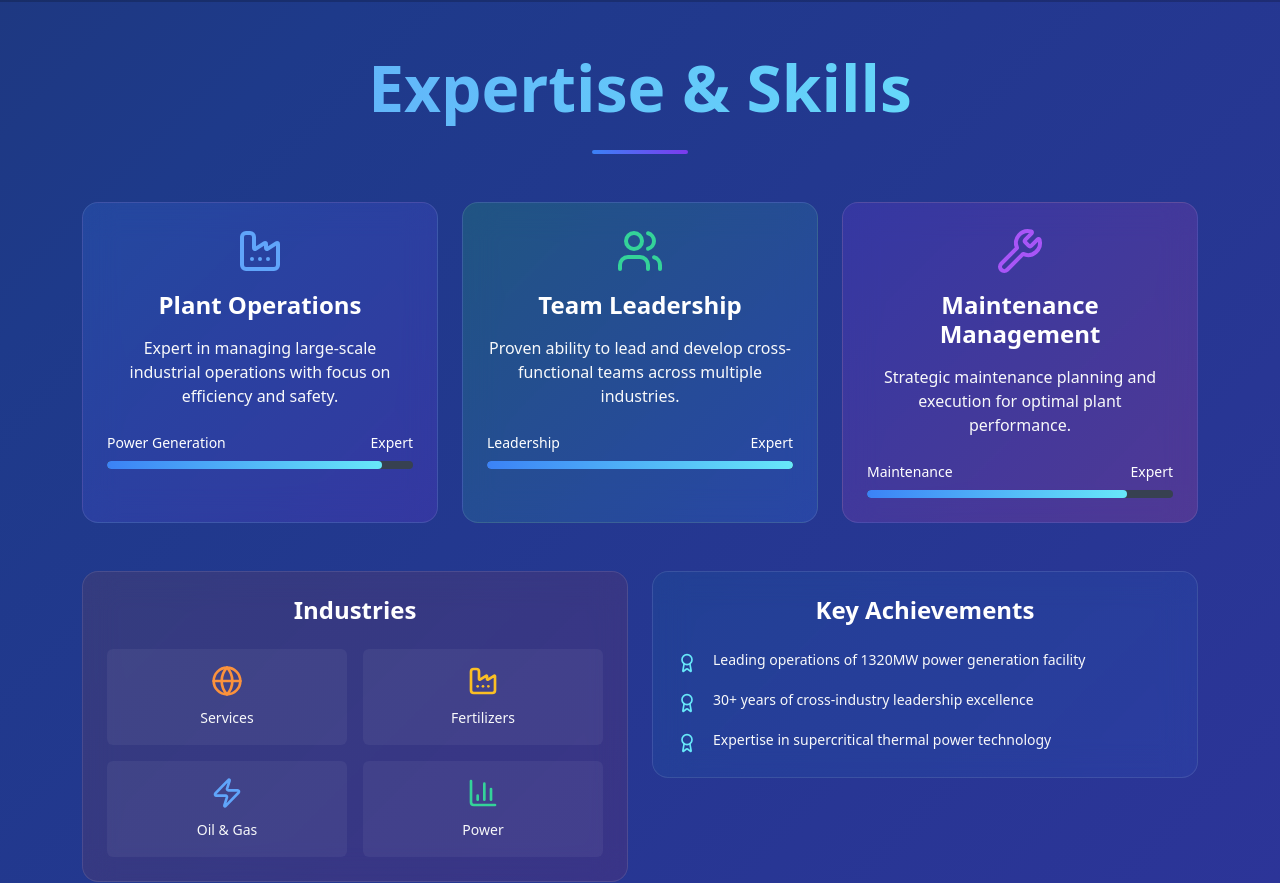
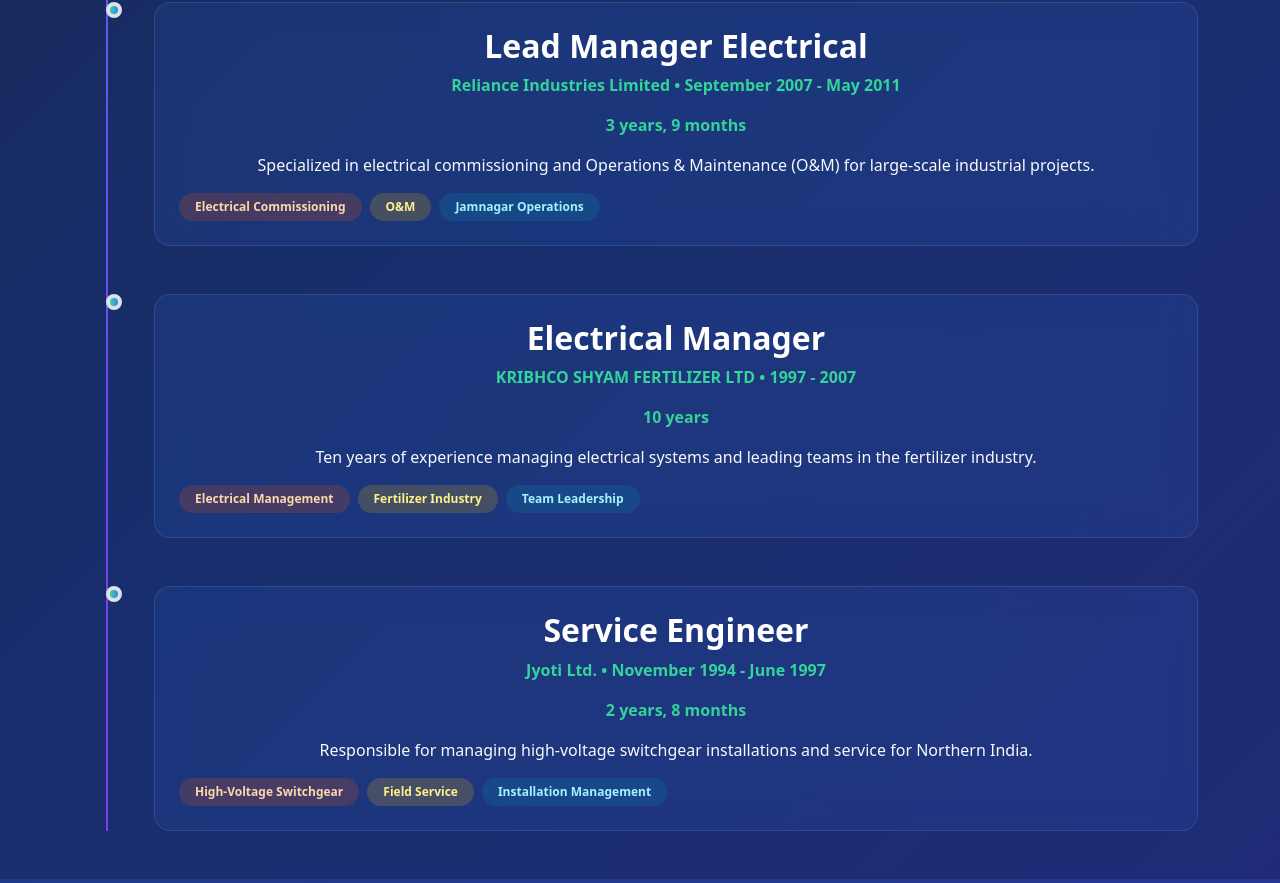
Before and after one commit to Kar7avya/ManishResume, a React (Create React App) app in the folder frontend/: page / in a window 1280 px wide. Shown: the part 2888-3771 px from the top of the page. Built offline with nearby package versions, Linux system fonts and the light colour scheme.

Commit message:
Update Portfolio.js

```diff
--- a/frontend/src/Portfolio.js
+++ b/frontend/src/Portfolio.js
@@ -1310,7 +1310,7 @@
                   <div className="col-sm-4">
                     <div className="text-center p-4 rounded" style={{...customStyles.glassCard, background: 'linear-gradient(135deg, rgba(124, 58, 237, 0.2), rgba(236, 72, 153, 0.2))'}}>
                       <Users size={32} className="mb-2" style={{color: '#a855f7'}} />
-                      <div className="h2 fw-bold text-white">4</div>
+                      <div className="h2 fw-bold text-white">7</div>
                       <small className="text-white">Industries</small>
                     </div>
                   </div>
@@ -1443,13 +1443,69 @@
     </div>
 </div>
 
-
-
-
-
-
-
-
+<div className="position-relative ps-5 ms-4">
+    <div className="position-absolute start-0 top-0 rounded-circle border border-4 ms-n2"
+        style={{width: '16px', height: '16px', background: 'linear-gradient(to right, #34d399, #3b82f6)', borderColor: '#1e293b !important'}}></div>
+    <div className="p-4 rounded-4" style={{...customStyles.glassCard, transition: 'all 0.3s ease'}}
+        onMouseEnter={(e) => e.target.style.borderColor = 'rgba(255, 255, 255, 0.3)'}
+        onMouseLeave={(e) => e.target.style.borderColor = 'rgba(255, 255, 255, 0.1)'}>
+        <h3 className="h2 fw-bold text-white mb-2">Lead Manager Electrical</h3>
+        <p className="fw-semibold mb-3" style={{color: '#34d399'}}>Reliance Industries Limited • September 2007 - May 2011</p>
+            <p className="fw-semibold mb-3" style={{color: '#34d399'}}>3 years, 9 months</p>
+
+        <p className="text-light mb-3">
+            Specialized in electrical commissioning and Operations & Maintenance (O&M) for large-scale industrial projects.
+        </p>
+        <div className="d-flex flex-wrap gap-2">
+            <span className="badge rounded-pill px-3 py-2" style={{background: 'rgba(234, 88, 12, 0.2)', color: '#fed7aa'}}>Electrical Commissioning</span>
+            <span className="badge rounded-pill px-3 py-2" style={{background: 'rgba(234, 179, 8, 0.2)', color: '#fef08a'}}>O&M</span>
+            <span className="badge rounded-pill px-3 py-2" style={{background: 'rgba(8, 145, 178, 0.2)', color: '#a5f3fc'}}>Jamnagar Operations</span>
+        </div>
+    </div>
+</div>
+
+
+
+            <div className="position-relative ps-5 ms-4">
+    <div className="position-absolute start-0 top-0 rounded-circle border border-4 ms-n2"
+        style={{width: '16px', height: '16px', background: 'linear-gradient(to right, #34d399, #3b82f6)', borderColor: '#1e293b !important'}}></div>
+    <div className="p-4 rounded-4" style={{...customStyles.glassCard, transition: 'all 0.3s ease'}}
+        onMouseEnter={(e) => e.target.style.borderColor = 'rgba(255, 255, 255, 0.3)'}
+        onMouseLeave={(e) => e.target.style.borderColor = 'rgba(255, 255, 255, 0.1)'}>
+        <h3 className="h2 fw-bold text-white mb-2">Electrical Manager</h3>
+        <p className="fw-semibold mb-3" style={{color: '#34d399'}}>KRIBHCO SHYAM FERTILIZER LTD • 1997 - 2007</p>
+            <p className="fw-semibold mb-3" style={{color: '#34d399'}}>10 years</p>
+        <p className="text-light mb-3">
+            Ten years of experience managing electrical systems and leading teams in the fertilizer industry.
+        </p>
+        <div className="d-flex flex-wrap gap-2">
+            <span className="badge rounded-pill px-3 py-2" style={{background: 'rgba(234, 88, 12, 0.2)', color: '#fed7aa'}}>Electrical Management</span>
+            <span className="badge rounded-pill px-3 py-2" style={{background: 'rgba(234, 179, 8, 0.2)', color: '#fef08a'}}>Fertilizer Industry</span>
+            <span className="badge rounded-pill px-3 py-2" style={{background: 'rgba(8, 145, 178, 0.2)', color: '#a5f3fc'}}>Team Leadership</span>
+        </div>
+    </div>
+</div>
+
+
+<div className="position-relative ps-5 ms-4">
+    <div className="position-absolute start-0 top-0 rounded-circle border border-4 ms-n2"
+        style={{width: '16px', height: '16px', background: 'linear-gradient(to right, #34d399, #3b82f6)', borderColor: '#1e293b !important'}}></div>
+    <div className="p-4 rounded-4" style={{...customStyles.glassCard, transition: 'all 0.3s ease'}}
+        onMouseEnter={(e) => e.target.style.borderColor = 'rgba(255, 255, 255, 0.3)'}
+        onMouseLeave={(e) => e.target.style.borderColor = 'rgba(255, 255, 255, 0.1)'}>
+        <h3 className="h2 fw-bold text-white mb-2">Service Engineer</h3>
+        <p className="fw-semibold mb-3" style={{color: '#34d399'}}>Jyoti Ltd. • November 1994 - June 1997</p>
+            <p className="fw-semibold mb-3" style={{color: '#34d399'}}>2 years, 8 months</p>
+        <p className="text-light mb-3">
+            Responsible for managing high-voltage switchgear installations and service for Northern India.
+        </p>
+        <div className="d-flex flex-wrap gap-2">
+            <span className="badge rounded-pill px-3 py-2" style={{background: 'rgba(234, 88, 12, 0.2)', color: '#fed7aa'}}>High-Voltage Switchgear</span>
+            <span className="badge rounded-pill px-3 py-2" style={{background: 'rgba(234, 179, 8, 0.2)', color: '#fef08a'}}>Field Service</span>
+            <span className="badge rounded-pill px-3 py-2" style={{background: 'rgba(8, 145, 178, 0.2)', color: '#a5f3fc'}}>Installation Management</span>
+        </div>
+    </div>
+</div>
 
 
 
```
